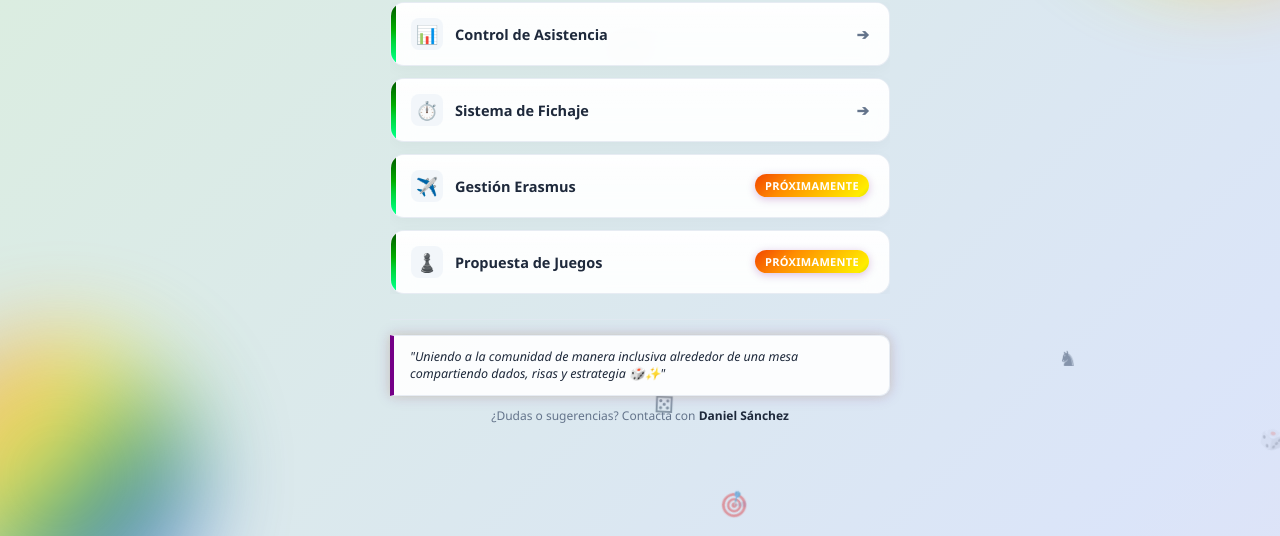
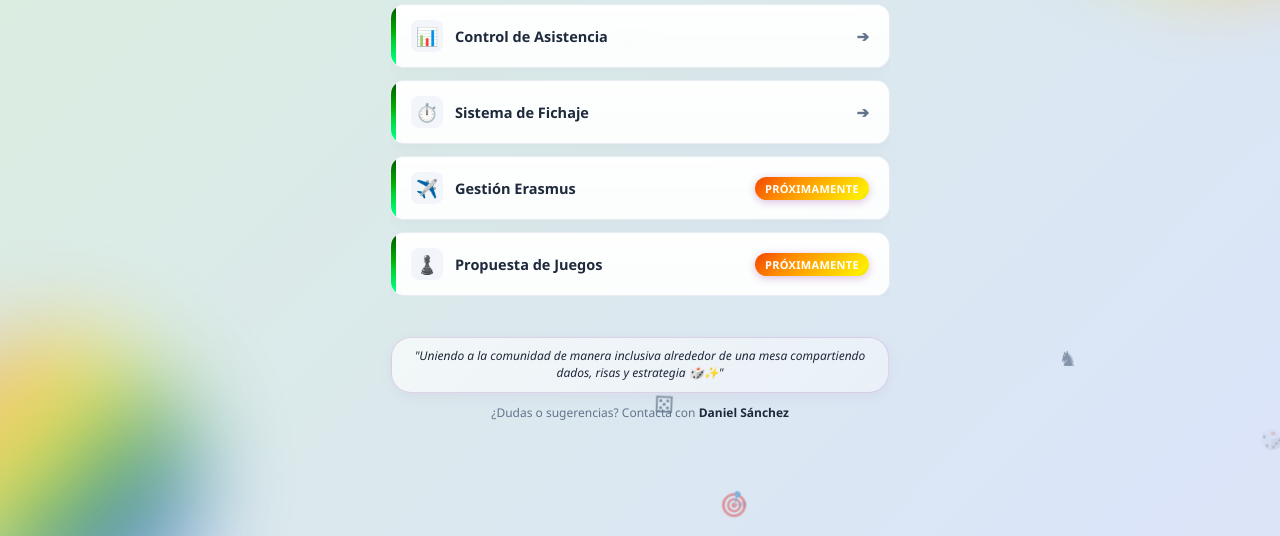
Before and after one commit to Dasanfer/mainhub_gmadrid, a plain HTML site: page index.html in a window 1280 px wide. Shown: the part 264-800 px from the top of the page. Drawn offline with Linux system fonts and the light colour scheme.

Commit message:
Update index.html

```diff
--- a/index.html
+++ b/index.html
@@ -55,7 +55,7 @@ html, body {
     width: 100%;
     height: 100%;
     overflow: hidden;
-    z-index: -3; /* Detrás de todo */
+    z-index: -3;
     pointer-events: none;
 }
 
@@ -72,12 +72,8 @@ html, body {
         transform: translate(var(--start-x), var(--start-y)) rotate(0deg) scale(0.8);
         opacity: 0;
     }
-    10% {
-        opacity: 0.45;
-    }
-    90% {
-        opacity: 0.45;
-    }
+    10% { opacity: 0.45; }
+    90% { opacity: 0.45; }
     100% {
         transform: translate(var(--end-x), var(--end-y)) rotate(var(--rotacion)) scale(1.1);
         opacity: 0;
@@ -397,14 +393,7 @@ body::after {
     animation: bgArcoiris 6s ease infinite, pulsoArcoiris 2.5s ease-in-out infinite;
 }
 
-/* PIE DE PÁGINA */
-@keyframes arcoirisGlowTenue {
-    0% { box-shadow: 0 0 15px rgba(228, 3, 3, 0.2), 0 0 8px rgba(255, 140, 0, 0.15); }
-    33% { box-shadow: 0 0 15px rgba(0, 128, 38, 0.2), 0 0 8px rgba(0, 68, 212, 0.15); }
-    66% { box-shadow: 0 0 15px rgba(117, 0, 135, 0.2), 0 0 8px rgba(255, 237, 0, 0.15); }
-    100% { box-shadow: 0 0 15px rgba(228, 3, 3, 0.2), 0 0 8px rgba(255, 140, 0, 0.15); }
-}
-
+/* PIE DE PÁGINA CON NUEVO ESTILO DE EMBLEMA/LEMA CENTRAL (NO PARECE ENLACE) */
 .hub-footer {
     text-align: center;
     font-size: 12px;
@@ -424,19 +413,19 @@ body::after {
 }
 
 .hub-footer blockquote {
-    margin: 0 0 10px 0;
-    padding: 12px 16px;
-    background: rgba(255, 255, 255, 0.9);
-    backdrop-filter: blur(6px);
-    border-radius: 0 10px 10px 0;
+    margin: 0 auto 12px auto;
+    padding: 10px 18px;
+    background: linear-gradient(135deg, rgba(255, 255, 255, 0.65), rgba(255, 255, 255, 0.4));
+    backdrop-filter: blur(8px);
+    -webkit-backdrop-filter: blur(8px);
+    border-radius: 20px; /* Forma de píldora / emblema */
     font-style: italic;
     color: var(--text-main);
-    font-size: 12.5px;
-    text-align: left;
-    border: 1px solid rgba(226, 232, 240, 0.8);
-    border-left-width: 4px;
-    border-left-color: #750087;
-    animation: arcoirisGlowTenue 8s linear infinite;
+    font-size: 12px;
+    text-align: center;
+    max-width: 92%;
+    border: 1px solid rgba(117, 0, 135, 0.15);
+    box-shadow: 0 4px 15px rgba(117, 0, 135, 0.05);
 }
 
 .hub-footer b {
@@ -527,18 +516,15 @@ document.addEventListener("DOMContentLoaded", () => {
         item.classList.add("floating-game-item");
         item.textContent = gameEmotes[Math.floor(Math.random() * gameEmotes.length)];
 
-        // Elegir aleatoriamente si sale de la izquierda o de la derecha
         const fromLeft = Math.random() < 0.5;
         const startX = fromLeft ? -50 : window.innerWidth + 50;
         const endX = fromLeft ? window.innerWidth + 50 : -50;
 
-        // Posición vertical aleatoria
         const startY = Math.random() * window.innerHeight;
-        const endY = startY + (Math.random() * 200 - 100); // pequeña variación en altura
+        const endY = startY + (Math.random() * 200 - 100);
 
-        // Rotación y duración aleatoria del lanzamiento
-        const rotation = (Math.random() - 0.5) * 720; // gira hasta 2 vueltas
-        const duration = 6 + Math.random() * 6; // entre 6 y 12 segundos
+        const rotation = (Math.random() - 0.5) * 720;
+        const duration = 6 + Math.random() * 6;
 
         item.style.setProperty("--start-x", startX + "px");
         item.style.setProperty("--start-y", startY + "px");
@@ -549,16 +535,13 @@ document.addEventListener("DOMContentLoaded", () => {
 
         container.appendChild(item);
 
-        // Eliminar el elemento del DOM al terminar la animación para optimizar memoria
         setTimeout(() => {
             item.remove();
         }, duration * 1000);
     }
 
-    // Lanzar un emote nuevo cada cierto tiempo (ej. cada 1.5 segundos)
     setInterval(spawnGameItem, 1500);
 
-    // Lanzar unos cuantos de golpe al cargar para que no empiece vacío
     for(let i = 0; i < 4; i++) {
         setTimeout(spawnGameItem, i * 400);
     }
```
